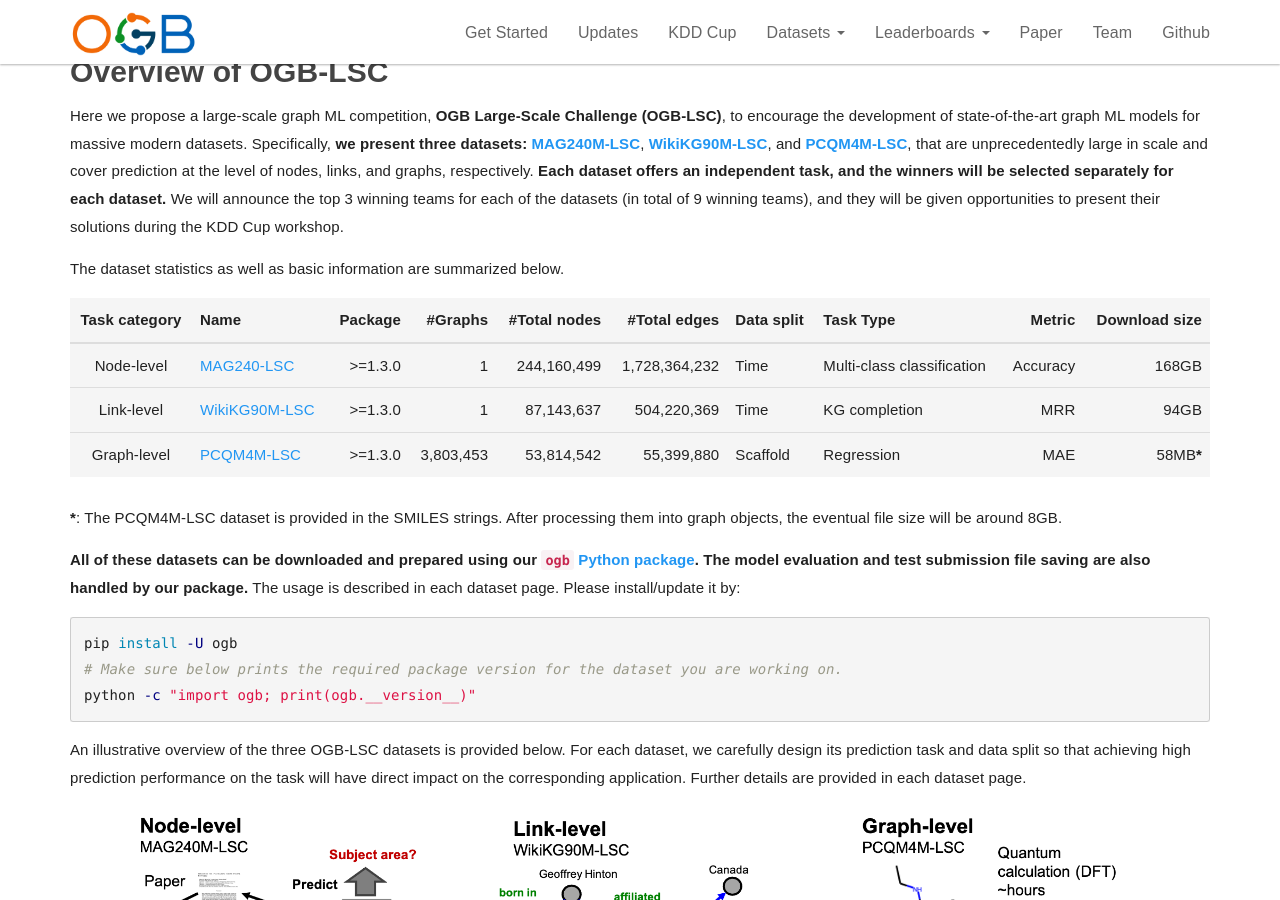
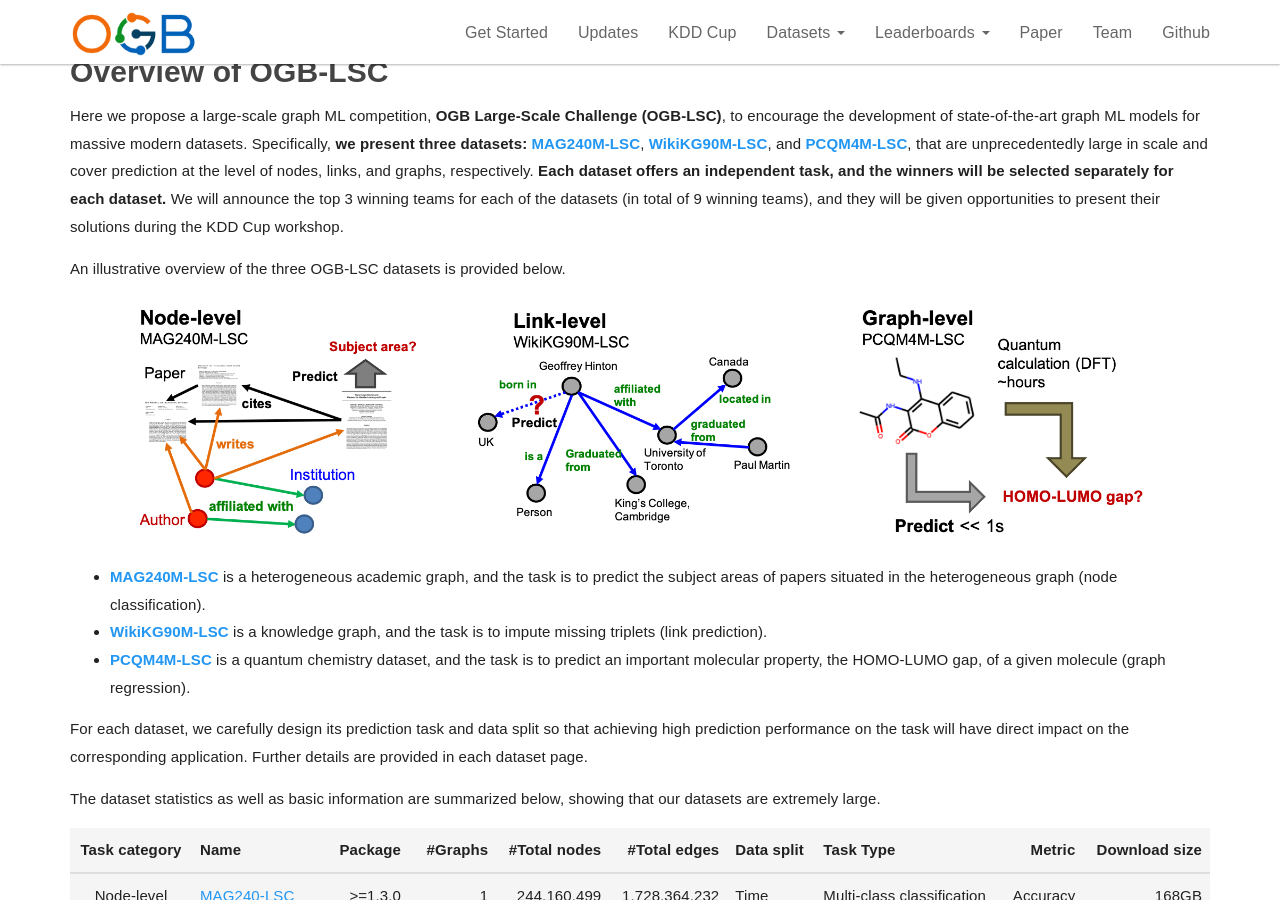
Before and after one commit to snap-stanford/ogb-web, a Jekyll site: the page built from _docs/kddcup2021/overview.md, in a window 1280 px wide and 900 px high, scrolled down 839 px. Built offline with Jekyll 4.4.1, drawn with Linux system fonts in a browser that asks for light colours.

Commit message:
restructure overview

````diff
--- a/_docs/kddcup2021/overview.md
+++ b/_docs/kddcup2021/overview.md
@@ -26,7 +26,17 @@ Specifically, **we present three datasets: [MAG240M-LSC](../mag240m)**, **[WikiK
 **Each dataset offers an independent task, and the winners will be selected separately for each dataset.**
 We will announce the top 3 winning teams for each of the datasets (in total of 9 winning teams), and they will be given opportunities to present their solutions during the KDD Cup workshop.
 
-The dataset statistics as well as basic information are summarized below.
+An illustrative overview of the three OGB-LSC datasets is provided below.
+<p align = "center">
+<img width="90%" src="{{ "/assets/img/ogb-lsc-task-overview.png" | relative_url }}" class="img-responsive">
+</p>
+- **[MAG240M-LSC](../mag240m)** is a heterogeneous academic graph, and the task is to predict the subject areas of papers situated in the heterogeneous graph (node classification).
+- **[WikiKG90M-LSC](../wikikg90m)** is a knowledge graph, and the task is to impute missing triplets (link prediction).
+- **[PCQM4M-LSC](../pcqm4m)** is a quantum chemistry dataset, and the task is to predict an important molecular property, the HOMO-LUMO gap, of a given molecule (graph regression).
+
+For each dataset, we carefully design its prediction task and data split so that achieving high prediction performance on the task will have direct impact on the corresponding application. Further details are provided in each dataset page.
+
+The dataset statistics as well as basic information are summarized below, showing that our datasets are extremely large.
 
 Task category | Name      | Package      |  #Graphs      | #Total nodes  | #Total edges  | Data split        | Task Type   | Metric  | Download size
 |:---------:|:--------|-----:|-----:|----------------:|----------------------:|:---------------|:-------|---------:|---------:|
@@ -44,13 +54,6 @@ pip install -U ogb
 # Make sure below prints the required package version for the dataset you are working on.
 python -c "import ogb; print(ogb.__version__)"
 ```
-
-An illustrative overview of the three OGB-LSC datasets is provided below.
-For each dataset, we carefully design its prediction task and data split so that achieving high prediction performance on the task will have direct impact on the corresponding application. Further details are provided in each dataset page.
-
-<p align = "center">
-<img width="90%" src="{{ "/assets/img/ogb-lsc-task-overview.png" | relative_url }}" class="img-responsive">
-</p>
 
 In our **[paper (coming soon)](../paper)**, we further perform an extensive baseline analysis on each dataset, implementing simple baseline models as well as advanced expressive models at scale.
 We find that advanced expressive models, despite requiring more efforts to scale up, do benefit from large data and significantly outperform simple baseline models that are easy to scale.
````
